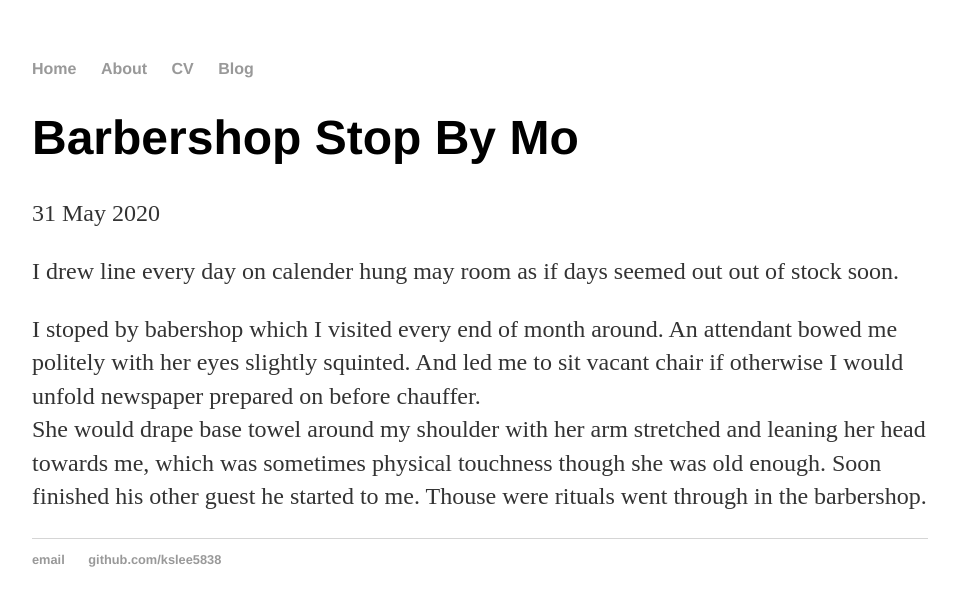
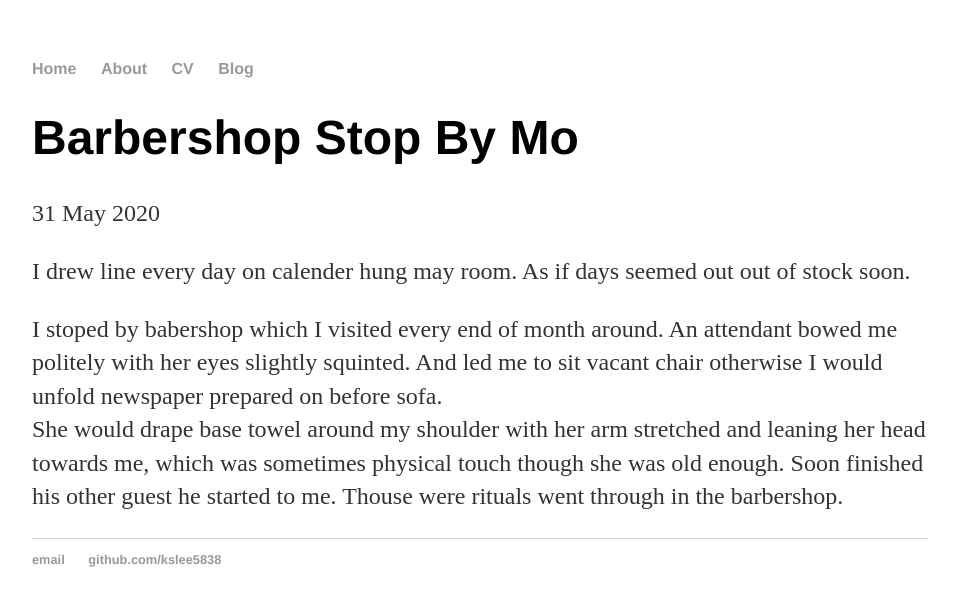
Before and after one commit to kslee5838/kslee5838.github.io, a Jekyll site: the page built from _posts/2020-05-31-barbershop-stop-by-mo.md, in a window 1280 px wide. Shown: the top 606 px of the page, without its empty margins (160-1116 px from the left). Built offline with Jekyll 4.4.1, drawn with Linux system fonts in a browser that asks for light colours; our own code applies the rules of GitHub Pages for plain Markdown files.

Commit message:
with Papago

```diff
--- a/_posts/2020-05-31-barbershop-stop-by-mo.md
+++ b/_posts/2020-05-31-barbershop-stop-by-mo.md
@@ -1,6 +1,6 @@
-I drew line every day on calender hung may room as if days seemed out out of stock soon.
+I drew line every day on calender hung may room. As if days seemed out out of stock soon.
 
 I stoped by babershop which I visited every end of month around. An attendant bowed me politely with her eyes slightly squinted.
-And led me to sit vacant chair if otherwise I would unfold newspaper prepared on before chauffer.
-She would drape base towel around my shoulder with her arm stretched and leaning her head towards me, which was sometimes physical touchness though she was old enough.
+And led me to sit vacant chair otherwise I would unfold newspaper prepared on before sofa.
+She would drape base towel around my shoulder with her arm stretched and leaning her head towards me, which was sometimes physical touch though she was old enough.
 Soon finished his other guest he started to me. Thouse were rituals went through in the barbershop.
```
